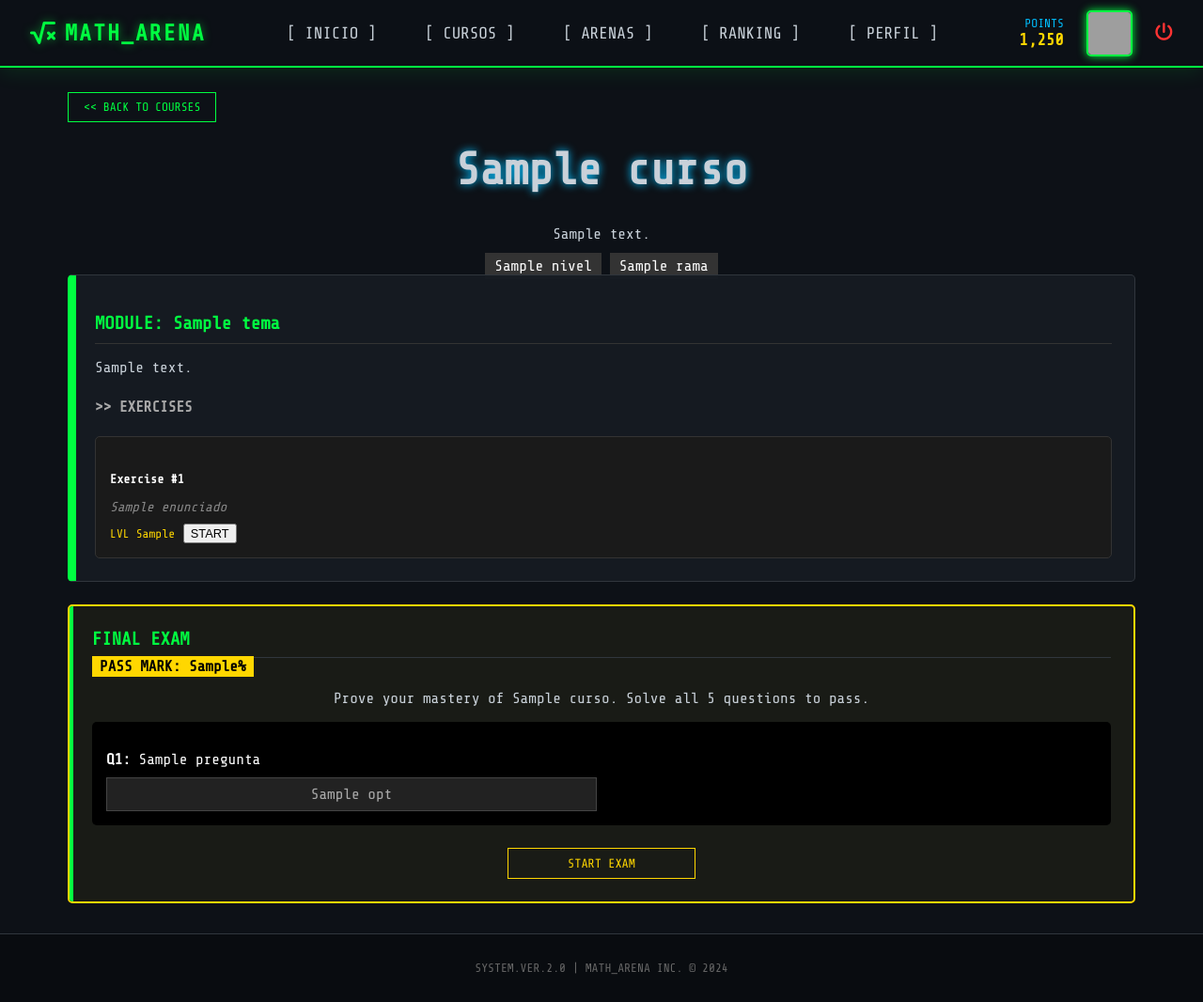
After one commit to jhuancal/AplicacionWebPersonal, a Flask app: template app/templates/game/curso_detalle.html in a window 1280 px wide. The commit adds this page. Shown: the whole page at 94% size. Run offline with Flask 3, Linux system fonts and the light colour scheme; the template is opened without the code that fills it: most values are stand-ins (such as "Sample title", 1, 10 or a date in 2020); grey boxes are pictures that could not be loaded.

Commit message:
implementacion del curso de algebra I

```diff
--- a/app/routes/route.py
+++ b/app/routes/route.py
@@ -1,6 +1,7 @@
 import os
 import time
 import uuid
+import json
 from functools import wraps
 from flask import Blueprint, render_template, request, jsonify, session, redirect, url_for, current_app
 from werkzeug.utils import secure_filename
@@ -20,6 +21,9 @@ from repositories.desafio_jugador import DesafioJugadorRepository
 from repositories.rango_jugador_temporada import RangoJugadorTemporadaRepository
 from repositories.avance_curso_jugador import AvanceCursoJugadorRepository
 from repositories.curso import CursoRepository
+from repositories.tema_curso import TemaCursoRepository
+from repositories.ejercicio import EjercicioRepository
+from repositories.examen_curso import ExamenCursoRepository
 
 from auth.auth_service import AuthService
 
@@ -107,6 +111,55 @@ def admin_usuario():
 def admin_persona():
     user = session.get('user_data')
     return render_template("admin/Administracion/persona.html", user=user)
+
+@admin_bp.route("/admin/curso/<id>")
+@login_required
+def curso_detalle(id):
+    user = session.get('user_data')
+    conn = get_db_connection()
+
+    # 1. Get Course Info
+    curso_repo = CursoRepository(conn)
+    curso = curso_repo.get_by_id(id)
+
+    if not curso:
+        conn.close()
+        return "Course not found", 404
+
+    # 2. Get Themes
+    tema_repo = TemaCursoRepository(conn)
+    temas = tema_repo.get_by_curso(id)
+
+    # 3. Get Exercises for each Theme
+    ejercicio_repo = EjercicioRepository(conn)
+    # Convert themes to dicts to attach exercises or strict object usage?
+    # Let's use a list of data structs
+    temas_data = []
+    for tema in temas:
+        exs = ejercicio_repo.get_by_tema(tema.Id)
+        temas_data.append({
+            'tema': tema,
+            'ejercicios': exs
+        })
+
+    # 4. Get Exam
+    examen_repo = ExamenCursoRepository(conn)
+    examen = examen_repo.get_by_curso(id)
+
+    # Parse JSON questions if string
+    if examen and examen.Preguntas and isinstance(examen.Preguntas, str):
+        try:
+            examen.Preguntas = json.loads(examen.Preguntas)
+        except:
+            examen.Preguntas = []
+
+    conn.close()
+
+    return render_template("game/curso_detalle.html",
+                           user=user,
+                           curso=curso,
+                           temas_data=temas_data,
+                           examen=examen)
 
 # ==========================================
 # DASHBOARD APIs
--- /dev/null
+++ b/app/templates/game/curso_detalle.html
@@ -0,0 +1,91 @@
+{% extends "layouts/game_base.html" %}
+
+{% block title %}{{ curso.Nombre }} | Math Arena{% endblock %}
+
+{% block content %}
+<div class="row">
+    <div class="col-12 mb-4">
+        <a href="{{ url_for('admin.cursos') }}" class="btn-game" style="font-size: 0.8rem;">
+            << BACK TO COURSES
+        </a>
+    </div>
+
+    <!-- COURSE HEADER -->
+    <div class="col-12 mb-4 text-center">
+        <h1 class="text-neon-blue" style="font-size: 3rem; text-shadow: 0 0 10px var(--term-blue);">{{ curso.Nombre }}</h1>
+        <p class="text-muted">{{ curso.Descripcion }}</p>
+        <span class="badge" style="background: #333; color: #fff; padding: 5px 10px;">{{ curso.Nivel }}</span>
+        <span class="badge" style="background: #333; color: #fff; padding: 5px 10px;">{{ curso.Rama }}</span>
+    </div>
+
+    <!-- THEMES & EXERCISES -->
+    <div class="col-12">
+        {% for item in temas_data %}
+        <div class="game-card mb-4" style="border-left: 5px solid var(--term-green);">
+            <h2 class="card-title text-neon-green" style="border-bottom: 1px solid #333; padding-bottom: 10px;">
+                MODULE: {{ item.tema.Nombre }}
+            </h2>
+            <p>{{ item.tema.Descripcion }}</p>
+
+            <h4 class="mt-4 mb-3" style="color: #aaa;">>> EXERCISES</h4>
+            <div class="row">
+                {% for log in item.ejercicios %}
+                <div class="col-md-4 mb-3">
+                    <div style="background: #1a1a1a; padding: 15px; border-radius: 5px; border: 1px solid #333;">
+                        <h5 style="color: #fff; margin-bottom: 5px;">Exercise #{{ loop.index }}</h5>
+                        <p style="font-size: 0.9rem; color: #888; margin-bottom: 10px; font-style: italic;">
+                            {{ log.Enunciado }}
+                        </p>
+                        <div class="d-flex justify-content-between align-items-center">
+                            <span style="font-size: 0.8rem; color: var(--term-gold);">LVL {{ log.NivelDificultad }}</span>
+                            <button class="btn-game-sm" style="font-size: 0.8rem;">START</button>
+                        </div>
+                    </div>
+                </div>
+                {% endfor %}
+            </div>
+        </div>
+        {% endfor %}
+    </div>
+
+    <!-- EXAM SECTION -->
+    {% if examen %}
+    <div class="col-12 mt-4">
+        <div class="game-card" style="border: 2px solid var(--term-gold); background: rgba(255, 215, 0, 0.05);">
+            <div class="d-flex justify-content-between align-items-center mb-4">
+                <h2 class="card-title text-neon-gold" style="margin: 0;">FINAL EXAM</h2>
+                <span style="background: var(--term-gold); color: #000; padding: 2px 8px; font-weight: bold;">PASS MARK: {{ examen.NotaMinima }}%</span>
+            </div>
+
+            <p class="text-center mb-4">Prove your mastery of {{ curso.Nombre }}. Solve all 5 questions to pass.</p>
+
+            <!-- Questions Preview (Or Actual Exam Form if we were implementing logic) -->
+            <div class="exam-preview">
+                {% if examen.Preguntas is iterable and examen.Preguntas is not string %}
+                    {% for q in examen.Preguntas %}
+                    <div class="mb-3" style="background: #000; padding: 15px; border-radius: 5px;">
+                        <p style="color: #fff; margin-bottom: 10px;"><strong>Q{{ loop.index }}:</strong> {{ q.question }}</p>
+                        <div style="display: grid; grid-template-columns: 1fr 1fr; gap: 10px;">
+                            {% for opt in q.options %}
+                            <div style="background: #222; padding: 8px; border: 1px solid #444; color: #aaa; text-align: center; cursor: pointer;">
+                                {{ opt }}
+                            </div>
+                            {% endfor %}
+                        </div>
+                    </div>
+                    {% endfor %}
+                {% else %}
+                    <p>No questions content available.</p>
+                {% endif %}
+            </div>
+
+            <div class="text-center mt-4">
+                <button class="btn-game" style="width: 200px; border-color: var(--term-gold); color: var(--term-gold);">
+                    START EXAM
+                </button>
+            </div>
+        </div>
+    </div>
+    {% endif %}
+</div>
+{% endblock %}
--- a/app/templates/game/cursos.html
+++ b/app/templates/game/cursos.html
@@ -21,7 +21,7 @@
         <div
             style="margin-top: 1rem; border-top: 1px solid #333; padding-top: 1rem; display: flex; justify-content: space-between; align-items: center;">
             <span style="color: var(--term-green); font-size: 0.8rem;">LEVEL: BEGINNER</span>
-            <button class="btn-game">[ ENTER ]</button>
+            <a href="{{ url_for('admin.curso_detalle', id='C-ALG-001') }}" class="btn-game">[ ENTER ]</a>
         </div>
     </div>
 
```
Also changed, not shown: app/repositories/ejercicio.py (+13 -0 lines), app/repositories/examen_curso.py (+8 -0 lines), app/repositories/tema_curso.py (+8 -0 lines), db/init.sql (+18 -0 lines).
